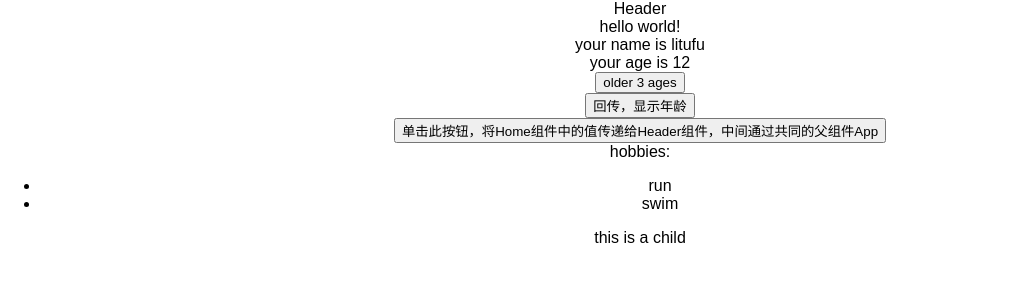
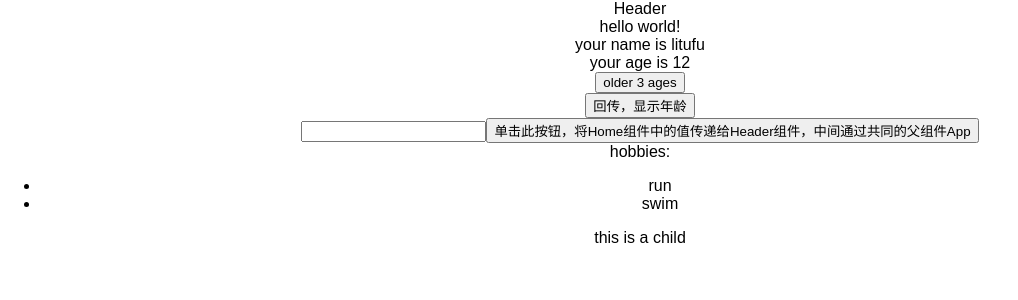
Before and after one commit to litufu/learn-react, a React (Create React App) app: page / in a window 1280 px wide. Shown: the top 300 px of the page, without its empty margins (0-1018 px from the left). Built offline with nearby package versions, Linux system fonts and the light colour scheme.

Commit message:
双向数据绑定

```diff
--- a/src/App.js
+++ b/src/App.js
@@ -38,6 +38,7 @@ class App extends Component {
             age={12}
             user={user}
             onGreet={this.onGreet}
+            initialText={this.state.linkText}
             onChangeHeaderText={this.onChangeHeaderText}
           >
             <p> this is  a child </p>
--- a/src/components/Home.js
+++ b/src/components/Home.js
@@ -6,11 +6,13 @@ export default class Home extends Component {
     super(props);
     this.state={
       age:props.age,
+      initialText:props.initialText,
       linkText:'new header'
     }
     this.onMakeOlder = this.onMakeOlder.bind(this)
     this.onHandleClick = this.onHandleClick.bind(this)
     this.onChangeHeaderText = this.onChangeHeaderText.bind(this)
+    this.onChangeText = this.onChangeText.bind(this)
   }
 
   onMakeOlder() {
@@ -27,6 +29,14 @@ export default class Home extends Component {
     this.props.onChangeHeaderText(this.state.linkText)
   }
 
+  onChangeText(event){
+    this.setState(
+      {
+        linkText:event.target.value
+      }
+    )
+  }
+
   render() {
     return (
       <div className="App">
@@ -40,6 +50,11 @@ export default class Home extends Component {
           回传，显示年龄
         </button>
         <br/>
+        <input
+          type='text'
+          default={this.state.initialText}
+          onChange={event=>this.onChangeText(event)}
+        />
         <button onClick={this.onChangeHeaderText}>
           单击此按钮，将Home组件中的值传递给Header组件，中间通过共同的父组件App
         </button>
```
